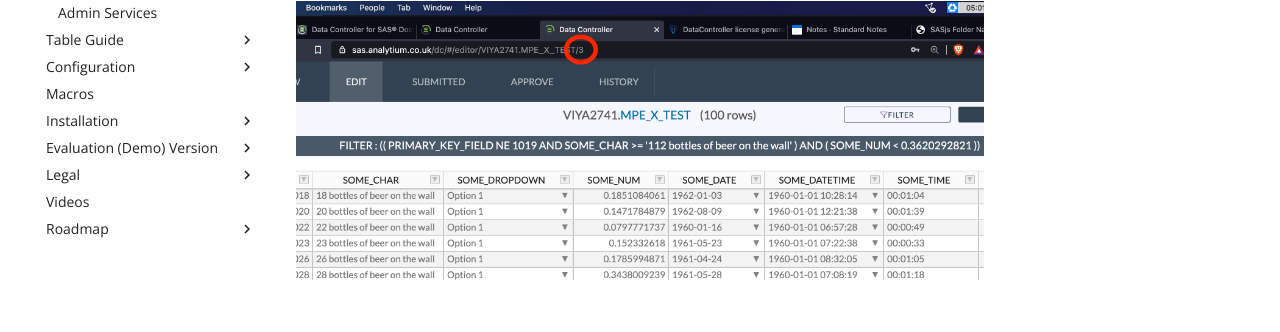
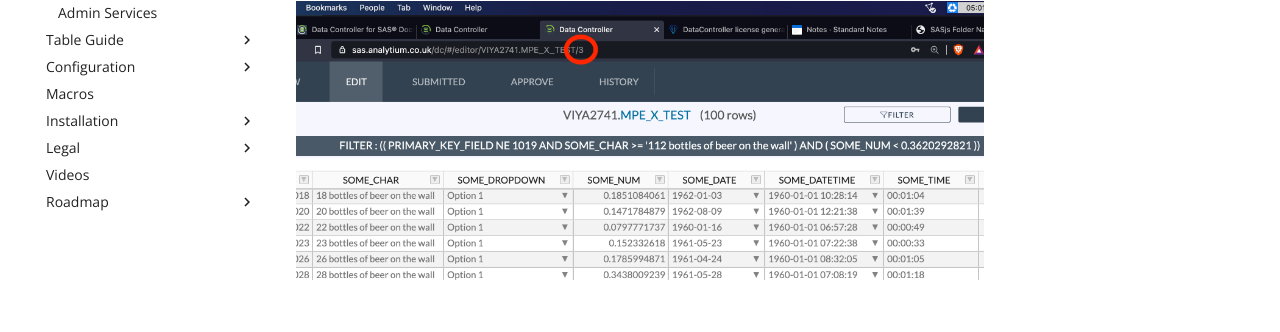
Before and after one commit to datacontroller/docs.datacontroller.io, an MkDocs documentation site: the page built from docs/filter.md, in a window 1280 px wide. Shown: the part 439-771 px from the top of the page. Built offline with MkDocs 1.6.1 and Material for MkDocs 9.7.7, drawn with Linux system fonts in a browser that asks for light colours; comment, search, counter and statistics services are not loaded.

Commit message:
chore: automated commit

```diff
--- a/mkdocs.yml
+++ b/mkdocs.yml
@@ -48,8 +48,6 @@
     - SAS 9 Deploy: dci-deploysas9.md
     - SAS 9 Dedicated STP: dci-stpinstance.md
     - Troubleshooting: dci-troubleshooting.md
-- Evaluation (Demo) Version:
-    - Installation: dci-evaluation.md
 - Legal:
     - Privacy Policy: privacy.md
     - Evaluation Licence: evaluation-agreement.md
```
